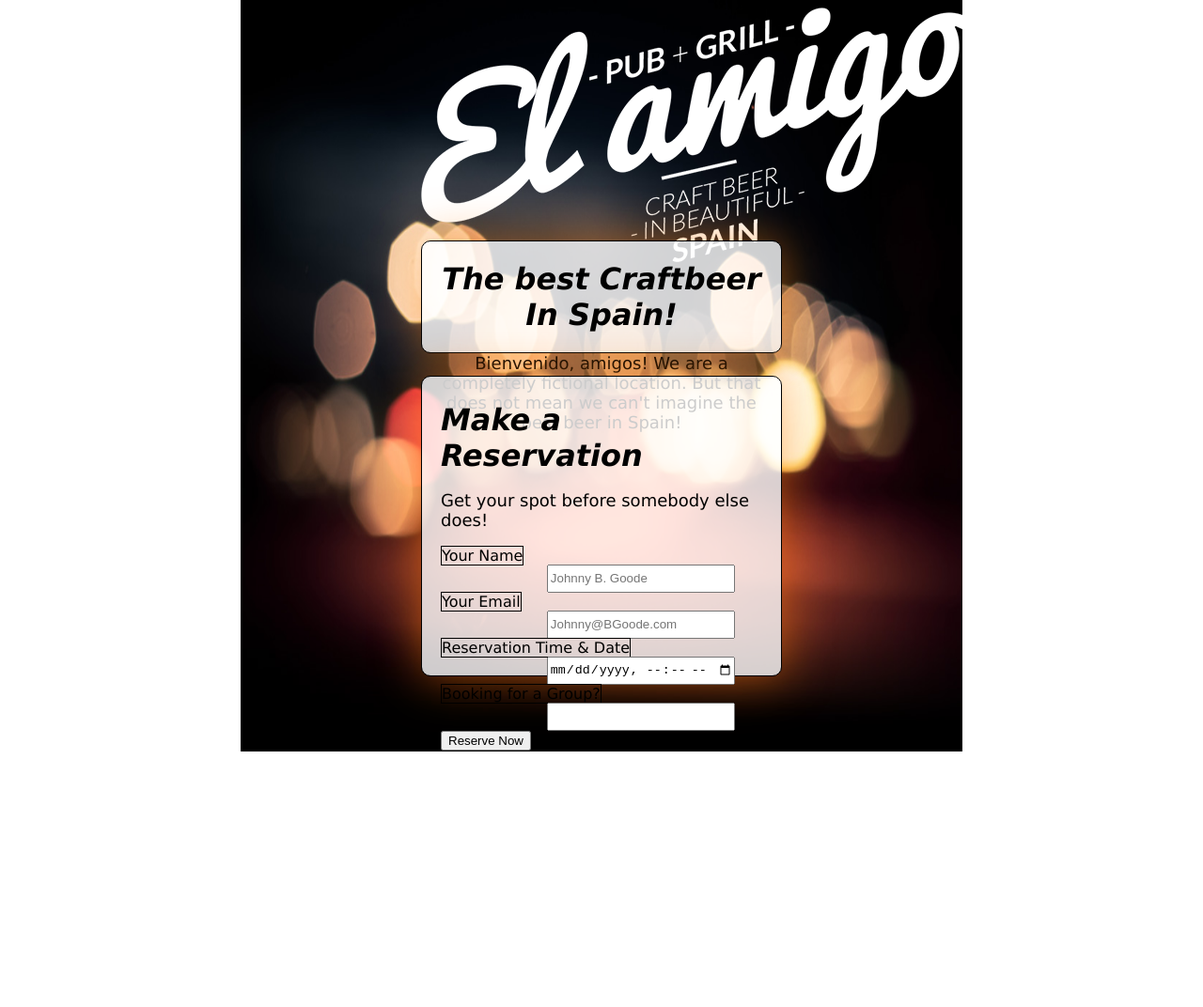
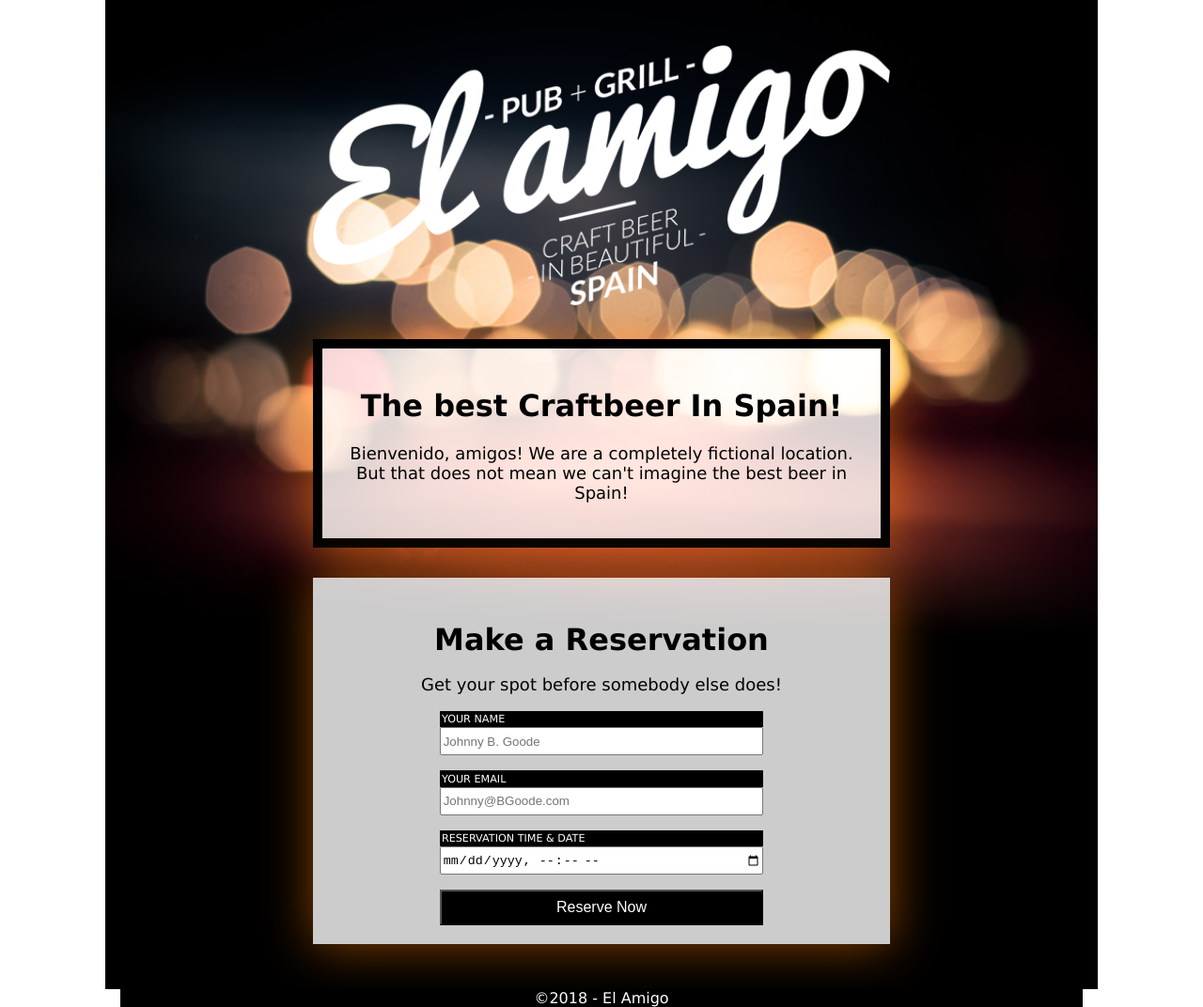
Before and after one commit to FbW-WD-22-D01/form-mockup-solution, a plain HTML site: page index.html in a window 1280 px wide. Shown: the whole page at 94% size. Before the commit the page ends 800 px from the top, so only its background shows below. Drawn offline with Linux system fonts and the light colour scheme.

Commit message:
solution von Jan

```diff
--- a/index.html
+++ b/index.html
@@ -10,10 +10,12 @@
 <body>
 
     <header>
-        <img src="images/background.jpg" alt="background-picture" id="background">
-        <img src="images/logo.png" alt="logo" id="logo">
+
     </header>
-
+    <main class="container-black">
+        <div>
+            <img class="logo" src="images/logo.png" alt="logo">
+        </div>
         <div class="ctn-1">
             <h1>The best Craftbeer In Spain!</h1>
                     <p>
@@ -23,35 +25,33 @@
         </div>
 
         <div class="ctn-2">
+
             <h2>Make a Reservation</h2>
             <p>Get your spot before somebody else does!</p>
-
 
             <form action="https://formspree.io/f/mdobzqdp" method="post">
 
                 <div>
-                <label for="name">Your Name</label> <br>
+                    <label for="name">Your Name</label>
                     <input type="name" name="name" id="Name" placeholder="Johnny B. Goode">
                 </div>
 
                 <div>
-                <label for="email">Your Email</label> <br>
+                    <label for="email">Your Email</label>
                     <input type="email" name="email" id="Email" placeholder="Johnny@BGoode.com">
                 </div>
 
                 <div>
-                <label for="reservation">Reservation Time & Date</label> <br>
+                    <label for="reservation">Reservation Time & Date</label>
                     <input type="datetime-local">
                 </div>
 
-            <div>
-                <label for="people">Booking for a Group?</label> <br>
-                <input type="number" name="people" id="people" min="1" max="10">
-            </div>
-
                 <button type="submit">Reserve Now</button>
-
             </form>
         </div>
+    </main>
+    <footer class="container-black">
+        <span>&copy;2018 - El Amigo</span>
+    </footer>
 </body>
 </html>
--- a/style.css
+++ b/style.css
@@ -1,92 +1,95 @@
-* {
+/* * {
     box-sizing: border-box;
+} */
+body{
+    margin: 0;
 }
-
-#background {
-    position: absolute;
-    top: 0;
-    left: 20%;
-    height: 100%;
+.container-black{
+    background-color: black;
+    width: 80%;
+    max-width: 1440px;
+    margin: 0 auto;
+}
+body{
+    font-family:Verdana, Geneva, Tahoma, sans-serif;
+}
+main{
+    background-image: url(images/background.jpg);
+    background-repeat: no-repeat;
+    background-size: contain;
+    padding: 1rem;
+}
+main > div {
+    margin: 2rem auto;
     width: 60%;
 }
-
-#logo {
-    position: absolute;
-    left: 35%;
+main > div:first-child img{
+    width: 100%;
 }
-
-/* ERSTER TRANSPARENTER --CONTAINER----THE BEST CRAFTBEER IN SPAIN! */
-.ctn-1{
-    position: absolute;
-    top: 32%;
-    left: 35%;
-    width: 30%;
-    height: 15%;
-    background-image: url(/images/transparent_white.png);
-    text-align: center;
-    font-size: 1em;
-    padding: 0px 20px;
-    border: 1px solid black;
-    border-radius: 10px;
-    box-shadow: 1px 1px 50px rgba(255, 123, 0, 0.541);
-    font-family:Verdana, Geneva, Tahoma, sans-serif;
-    font-size: 1em;
-    color: rgb(0, 0, 0);
-}
-
-h1 {
-    font-style: italic;
-}
-
-.ctn-2 {
-
-    position: absolute;
-    top: 50%;
-    left: 35%;
-    height: 40%;
-    width: 30%;
-    background-image: url(/images/transparent_white.png);
-    font-family: Verdana, Geneva, Tahoma, sans-serif;
-    font-size: 1em;
-    padding: 0px 20px;
-    border: 1px solid black;
-    border-radius: 10px;
-    box-shadow: 1px 1px 50px rgba(255, 123, 0, 0.541);
-    font-family:Verdana, Geneva, Tahoma, sans-serif;
-    color: rgb(0, 0, 0);
-    box-sizing: border-box;
-}
-
 /* MAKE A RESERVATION */
 
 h2 {
     font-size: 2em;
     margin-bottom: 0;
-    font-style: italic;
 }
 
 p {
     font-size: large;
 }
 
+/* ERSTER TRANSPARENTER --CONTAINER----THE BEST CRAFTBEER IN SPAIN! */
+.ctn-1, .ctn-2{
+    font-size: 1em;
+    background-image: url(/images/transparent_white.png);
+    padding: 20px 20px;
+    box-shadow: 1px 1px 50px rgba(255, 123, 0, 0.541);
+    color: rgb(0, 0, 0);
+    box-sizing: border-box;
+
+}
+.ctn-1{
+    text-align: center;
+    border: 10px solid black;
+
+}
+.ctn-2 > h2, .ctn-2 > p{
+    text-align: center;
+}
 /* FORM */
+form{
+    width: 60%;
+    margin: 0 auto;
+}
+form > div {
+    margin: 1rem 0;
+}
+form button {
+    font-size: 1rem;
+    width: 100%;
+    padding: .5em 0;
+    text-transform: capitalize;
 
-form div {
+}
+form div label {
+    padding: 0.2em;
+    font-size: .7rem;
+    text-transform: uppercase;
+
+}
+form button, form div label {
     display: block;
-    height: 10%;
-    width: auto;
+    background-color: black;
+    color: white;
 }
 
-form div label {
-    position: relative;
-    left: 0;
-    border: 1px solid black;
+
+form div input{
+    width: 100%;
+    height: 30px;
+    box-sizing: border-box;
 }
-
-form div input {
-    position: relative;
-    left: 33%;
-    display: block;
-    width: 200px;
-    height: 30px;
+footer{
+    color:white;
+    background: black;
+    text-align: center;
 }
```
Lines whose indentation alone changed are shown as unchanged.
